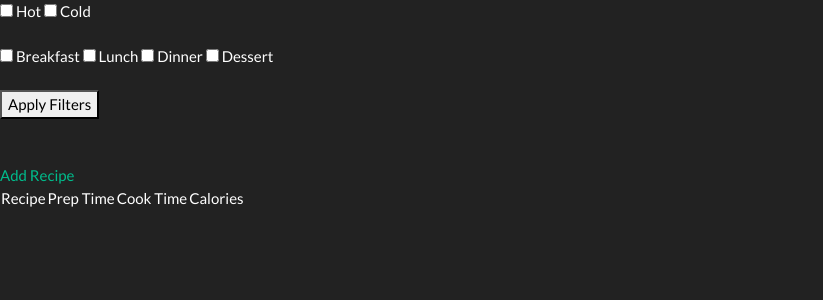
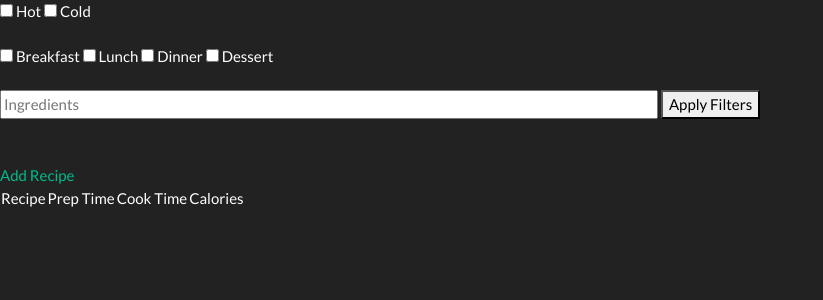
Before and after one commit to gbernich/flask_cookbook, a Flask app: page / in a window 1280 px wide. Shown: the top 300 px of the page, without its empty margins (0-823 px from the left). Run offline with Flask 2, Linux system fonts and the light colour scheme; data that the repository does not hold is empty; some libraries are stand-ins or nearby versions.

Commit message:
Filtering by ingredients works. Could use some more testing.

```diff
--- a/app.py
+++ b/app.py
@@ -71,6 +71,26 @@ class Recipe(db.Model):
         for ri in self.instructions:
             blob += ri.instruction + '\n'
         return blob[:-1] # remove last newline
+
+    def filterRecipesByIngredients(recipes, ingredients):
+        numIngredients  = len(ingredients)
+        matchingRecipes = []
+
+        for recipe in recipes:
+            count = 0
+            for ri in recipe.ingredients:
+                recipeIngredient = ri.ingredient.name
+                for filterIngredient in ingredients:
+                    if (filterIngredient == recipeIngredient):
+                        count += 1
+                        if (count == numIngredients):
+                            matchingRecipes.append(recipe)
+                            break
+                if (count == numIngredients):
+                    break
+
+        return matchingRecipes
+
 
 class Compliance(db.Model):
     id   = db.Column(db.Integer, primary_key = True)
@@ -352,9 +372,11 @@ def show_all():
             # no filters selected, show all
             recipes = Recipe.query.all()
 
-        #recipes = Recipe.query.filter(eval(' | '.join(hot_cold))).filter(eval(' | '.join(meal_type)))
+            # filter by ingredient
+        ingredients = [x.strip().lower() for x in request.form['ingredients'].split(',')]
+        if (len(ingredients) > 0):
+            recipes = Recipe.filterRecipesByIngredients(recipes, ingredients)
 
-        # q = session.query(User).filter(User.name == 'fred')
 
         return render_template('index.html', recipes = recipes, filters = filters)
 
@@ -460,9 +482,10 @@ def edit():
         # update recipe compliances by removing existing RecipeCompliances and re-adding
         RecipeCompliance.query.filter_by(recipe_id=id).delete()
         recipeCompliances = []
-        for c in form['compliances'].strip().lower().split('\n'):
-            compliance = Compliance.getComplianceByName(c.strip())
-            recipeCompliances.append(RecipeCompliance(recipe.id, compliance.id))
+        if (form['compliances'] != None):
+            for c in form['compliances'].strip().lower().split('\n'):
+                compliance = Compliance.getComplianceByName(c.strip())
+                recipeCompliances.append(RecipeCompliance(recipe.id, compliance.id))
         recipe.compliances = recipeCompliances
         db.session.add_all(recipeCompliances)
 
@@ -487,7 +510,11 @@ def edit():
         db.session.commit()
 
         flash('Recipe was successfully added!')
-        return show_all()
+        recipes = Recipe.query.all()
+        filters = {'hot_cold_hot':'', 'hot_cold_cold':'', \
+                   'meal_type_breakfast':'', 'meal_type_lunch':'', \
+                   'meal_type_dinner':'', 'meal_type_dessert':''}
+        return render_template('index.html', recipes = recipes, filters = filters)
     # End if
     # GET Method
     id         = request.args.get('id')
--- a/templates/index.html
+++ b/templates/index.html
@@ -99,6 +99,8 @@ function updateTable() {
 	<input type="checkbox" name="meal_type_dinner"    {{ filters['meal_type_dinner'] }} /> <span>Dinner</span>
 	<input type="checkbox" name="meal_type_dessert"   {{ filters['meal_type_dessert'] }} /> <span>Dessert</span><br><br>
 
+    <input type="text" name="ingredients" placeholder="Ingredients" size="80">
+
     <button type="submit" name="submit">Apply Filters</button>
 </form>
 
```
